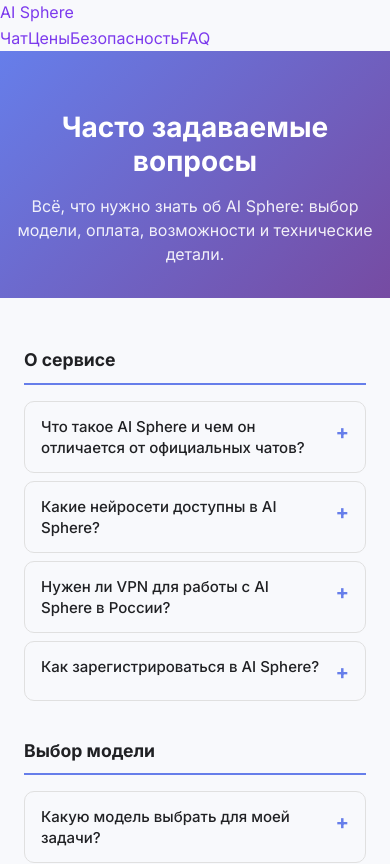
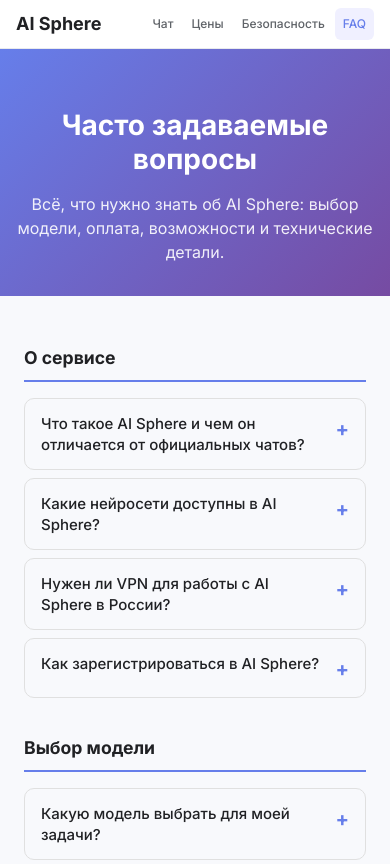
Before and after one commit to bookazzz/ai-sphere, a Next.js app: page /faq in a window 390 px wide. Shown: the top 864 px of the page. Built offline with nearby package versions, Linux system fonts and the light colour scheme.

Commit message:
fix: header styles — создан header.css для страниц prices/security/faq

```diff
--- /dev/null
+++ b/src/styles/blocks/header.css
@@ -0,0 +1,96 @@
+/* ============================================================
+   Header (header.css)
+   Единая шапка для внутренних страниц (prices, security, faq)
+   ============================================================ */
+
+.header {
+  position: sticky;
+  top: 0;
+  z-index: 100;
+  background: #fff;
+  border-bottom: 1px solid #e8eaed;
+  padding: 0 var(--page-padding, 24px);
+}
+
+.header__container {
+  max-width: var(--content-width, 1000px);
+  margin: 0 auto;
+  display: flex;
+  align-items: center;
+  justify-content: space-between;
+  height: 56px;
+}
+
+.header__logo {
+  font-size: 1.25rem;
+  font-weight: 700;
+  color: #202124;
+  text-decoration: none;
+  white-space: nowrap;
+}
+
+.header__logo:hover {
+  opacity: 0.8;
+}
+
+.header__menu {
+  display: flex;
+  align-items: center;
+  gap: 4px;
+}
+
+.header__link {
+  padding: 8px 14px;
+  font-size: 0.875rem;
+  font-weight: 500;
+  color: #5f6368;
+  text-decoration: none;
+  border-radius: 6px;
+  transition: background 0.15s, color 0.15s;
+  white-space: nowrap;
+}
+
+.header__link:hover {
+  background: #f1f3f4;
+  color: #202124;
+}
+
+.header__link--active {
+  color: #667eea;
+  background: #f0f0ff;
+}
+
+.header__link--active:hover {
+  background: #e8e8ff;
+}
+
+/* ---------- Responsive ---------- */
+@media (max-width: 768px) {
+  .header {
+    padding: 0 16px;
+  }
+
+  .header__container {
+    height: 48px;
+  }
+
+  .header__logo {
+    font-size: 1.125rem;
+  }
+
+  .header__link {
+    padding: 6px 10px;
+    font-size: 0.8125rem;
+  }
+}
+
+@media (max-width: 480px) {
+  .header__menu {
+    gap: 2px;
+  }
+
+  .header__link {
+    padding: 6px 8px;
+    font-size: 0.75rem;
+  }
+}
--- a/src/styles/main.css
+++ b/src/styles/main.css
@@ -5,6 +5,7 @@
 
 /* Sections */
 @import './blocks/chat.css';
+@import './blocks/header.css';
 @import './blocks/sidebar.css';
 @import './blocks/quick-actions.css';
 @import './blocks/documents.css';
```
